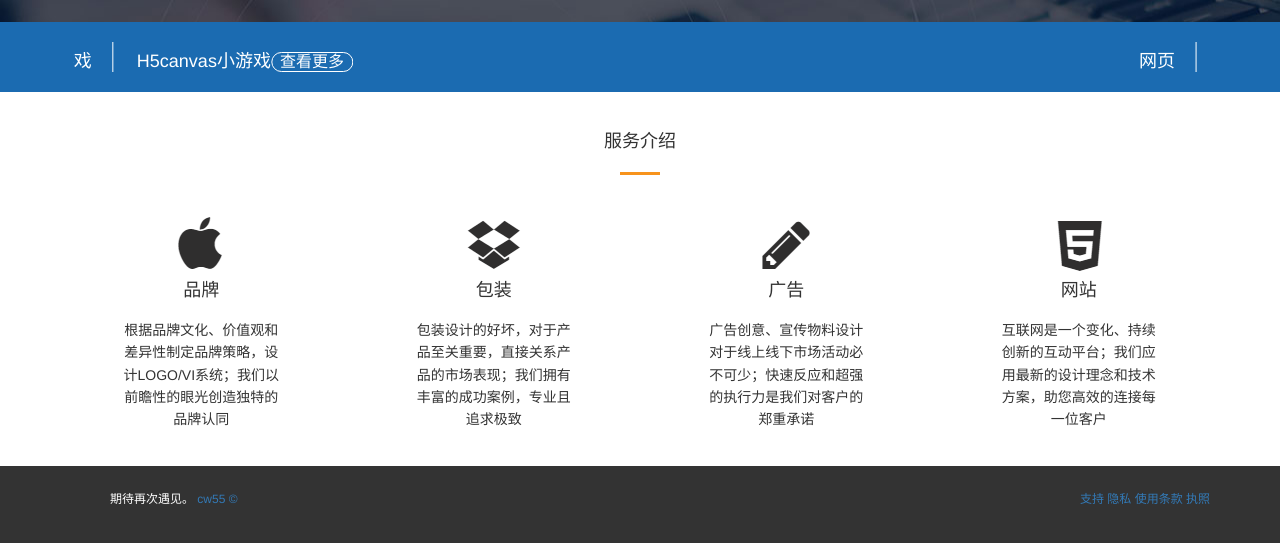
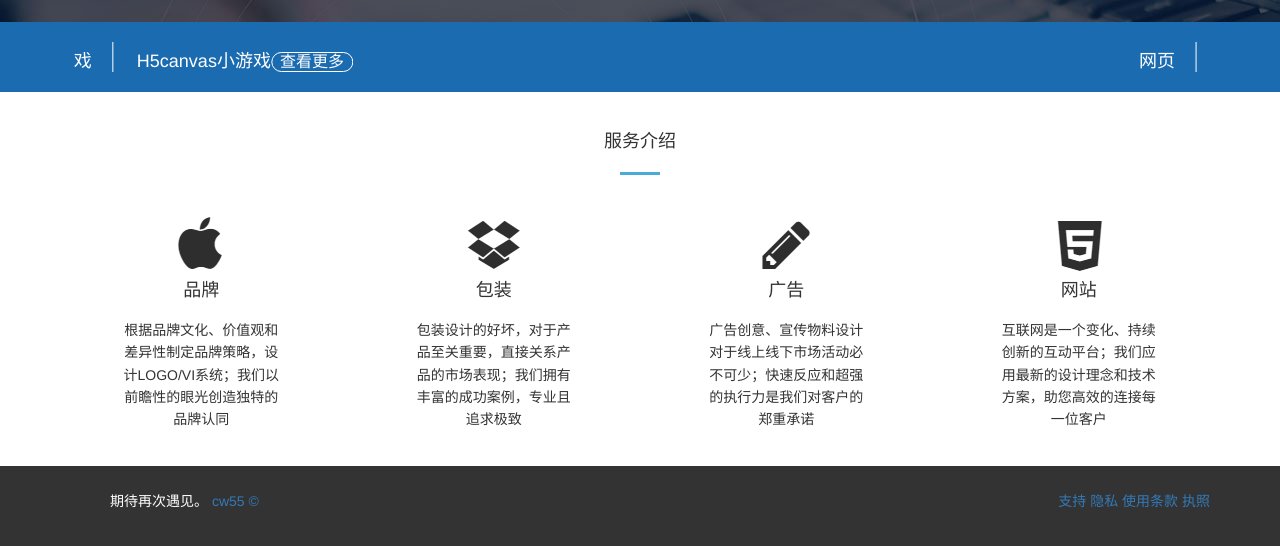
Before and after one commit to cw55/cw55.github.io, a plain HTML site: page index.html in a window 1280 px wide. Shown: the part 658-1204 px from the top of the page. Drawn offline with Linux system fonts and the light colour scheme.

Commit message:
css样式问题

```diff
--- a/css/css3.less
+++ b/css/css3.less
@@ -36,7 +36,7 @@
 }
 footer{
   background-color: #333;
-  font-size: 12px;
+  font-size: 14px;
   color: white;
   padding: 25px 0;
   .links{
--- a/css/style.less
+++ b/css/style.less
@@ -168,7 +168,7 @@ body{
     }
     footer{
         background-color: #333;
-        font-size: 12px;
+        font-size: 14px;
         color: white;
         padding: 25px 0;
         .links{
@@ -190,7 +190,7 @@ body{
         .solid{
             height: 3px;
             width: 40px;
-            background-color: #f7931d;
+            background-color: #49abd9;
             margin: 20px auto 35px auto;
         }
     }
--- a/demo/lists/list.less
+++ b/demo/lists/list.less
@@ -10,7 +10,7 @@
 }
 footer{
     background-color: #333;
-    font-size: 12px;
+    font-size: 14px;
     color: white;
     padding: 25px 0;
     .links{
```
Also changed, not shown: css/css3.css, css/style.css, demo/lists/list.css.
